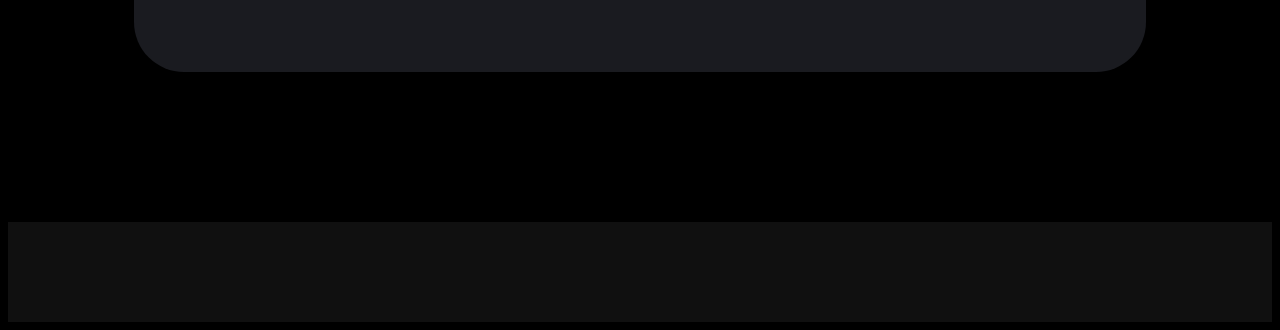
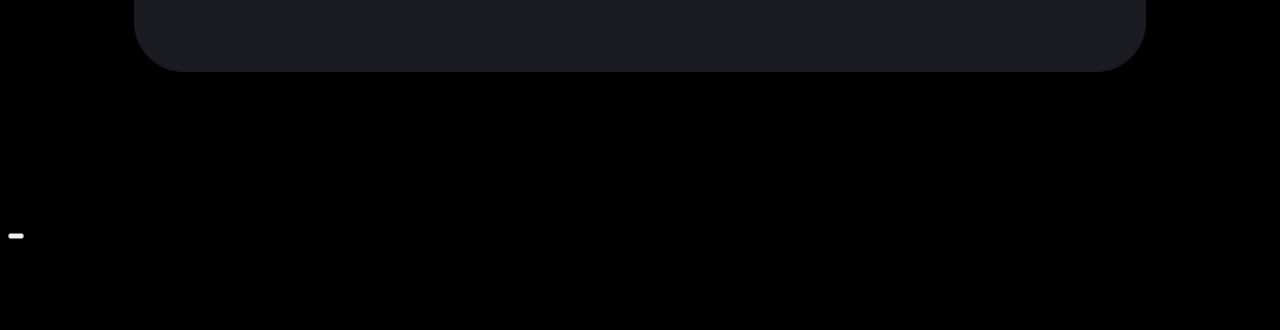
Before and after one commit to Nik912301/DotaMarket, a plain HTML site: page index.html in a window 1280 px wide. Shown: the part 1537-1867 px from the top of the page. After the commit the page ends 1785 px from the top, so only its background shows below. Drawn offline with Linux system fonts and the light colour scheme.

Commit message:
Update index.html

```diff
--- a/index.html
+++ b/index.html
@@ -7,6 +7,7 @@
 	<title>DotaMarket</title>
 </head>
 <body>
+
 	<center><h1>DotaMarket</h1></center>
 
 <div class="menu">
@@ -53,7 +54,11 @@
 
 </div>
 
-<div class="info"></div>
+<div class="bg_panel"></div>
+
+<div class="left_panel">
+	<button class="main_menu" > </button>
+</div>
 
 </body>
 </html>
```
